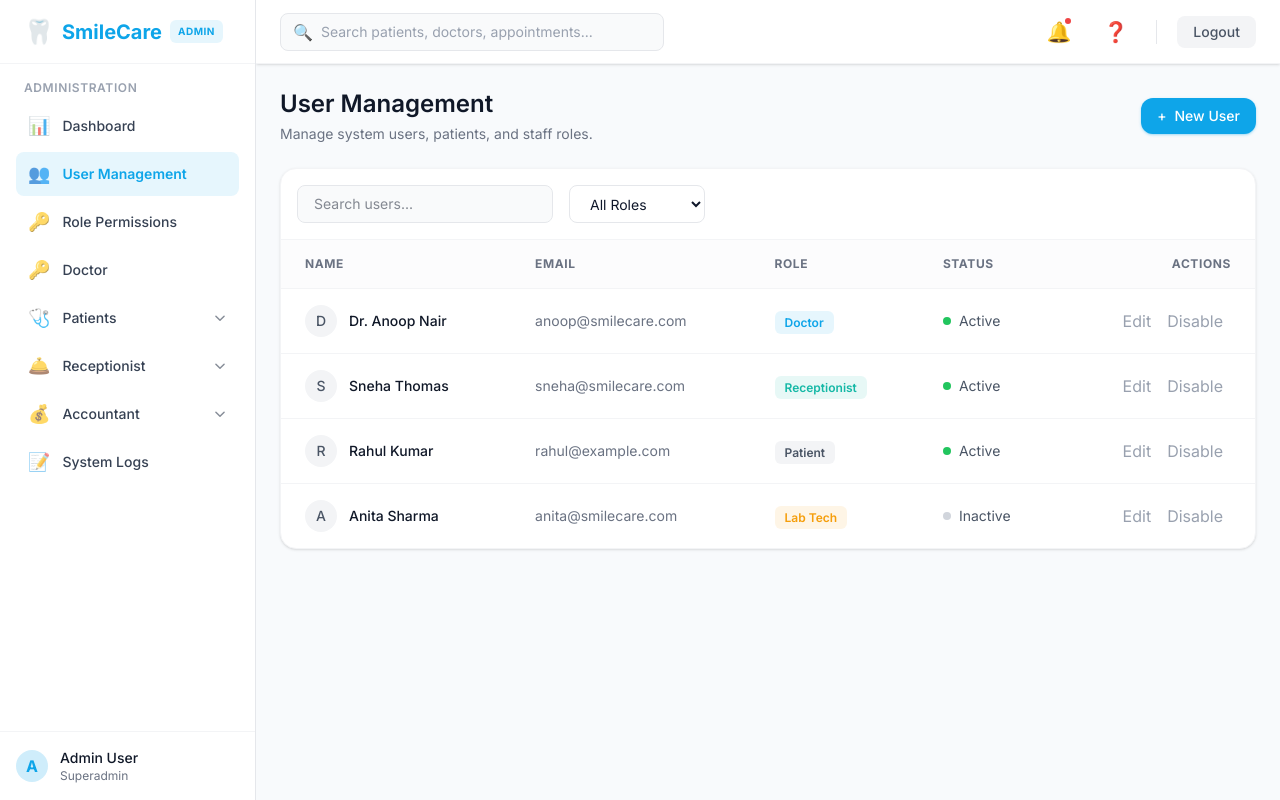
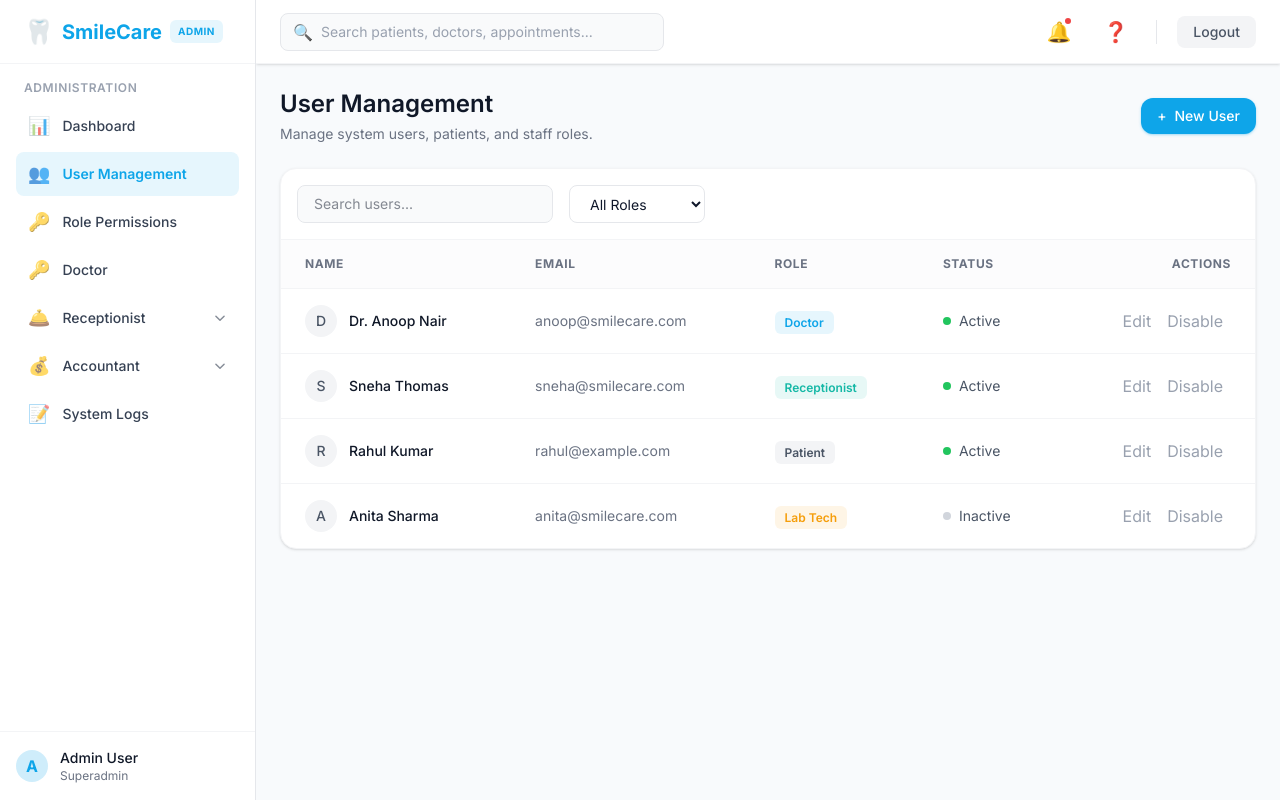
Before and after one commit to marketbytes-devops/dental-management-system, a Next.js app in the folder frontend/: page /admin/users in a window 1280 px wide. Built offline with nearby package versions, Linux system fonts and the light colour scheme.

Commit message:
patient removed

```diff
--- a/frontend/src/components/layout/Sidebar.jsx
+++ b/frontend/src/components/layout/Sidebar.jsx
@@ -9,20 +9,7 @@ const navItems = [
   { name: "User Management", href: "/admin/users", icon: "👥" },
   { name: "Role Permissions", href: "/admin/roles", icon: "🔑" },
   { name: "Doctor", href: "/admin/doctor", icon: "🔑" },
-  {
-    name: "Patients",
-    icon: "🩺",
-    subItems: [
-      { name: "Overview", href: "/admin/patients/overview", icon: "📊" },
-      { name: "Appointments", href: "/admin/patients/appointments", icon: "📅" },
-      { name: "Registration", href: "/admin/patients/registration", icon: "📝" },
-      { name: "Check-In & Queue", href: "/admin/patients/check-in-queue", icon: "⏳" },
-      { name: "Consent & Documents", href: "/admin/patients/consent-documents", icon: "📄" },
-      { name: "Prescriptions", href: "/admin/patients/prescriptions", icon: "💊" },
-      { name: "Billing & Payments", href: "/admin/patients/billing-payments", icon: "💳" },
-      { name: "Notifications", href: "/admin/patients/notifications", icon: "🔔" },
-    ],
-  },
+
   {
     name: "Receptionist",
     icon: "🛎️",
```
